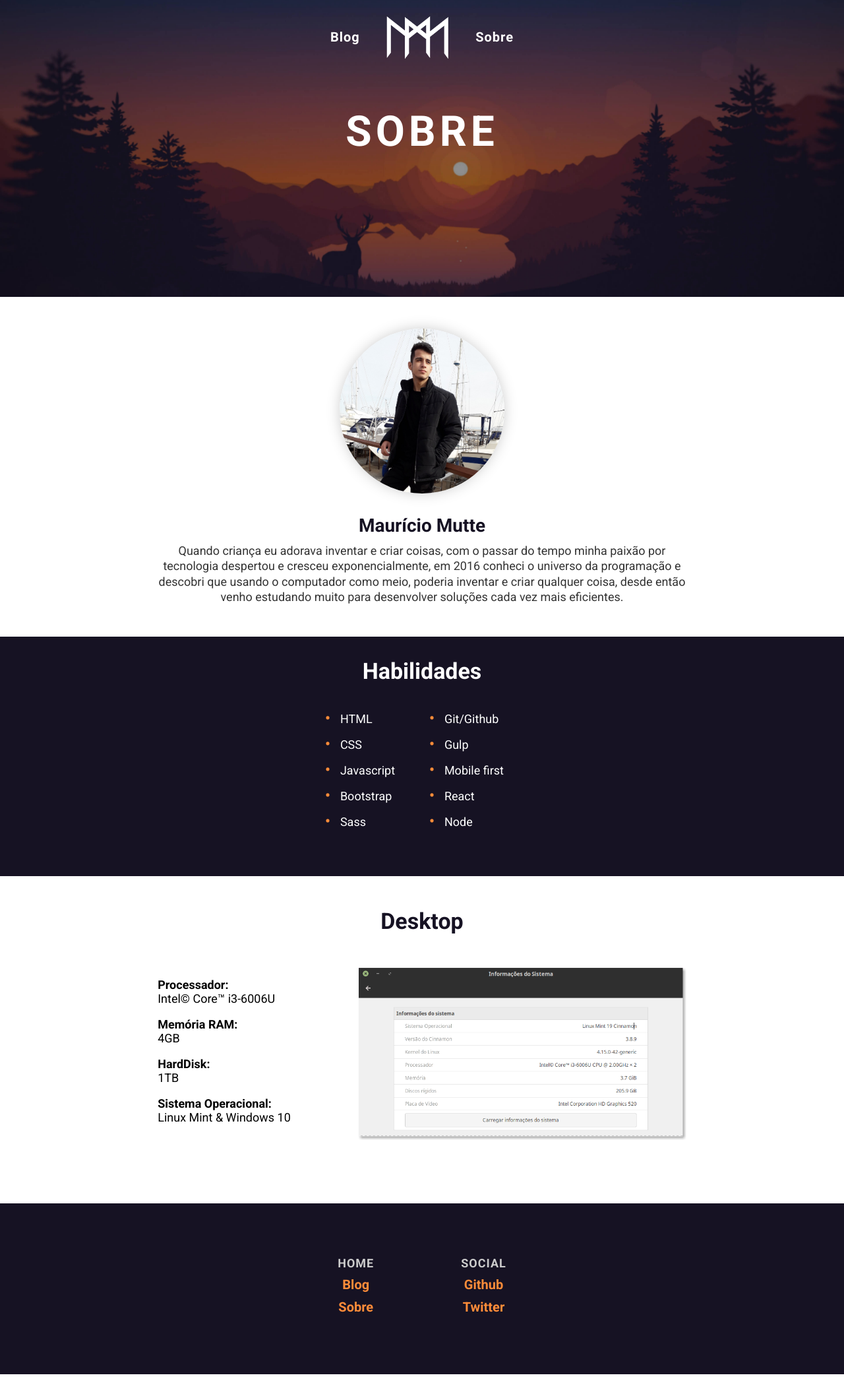
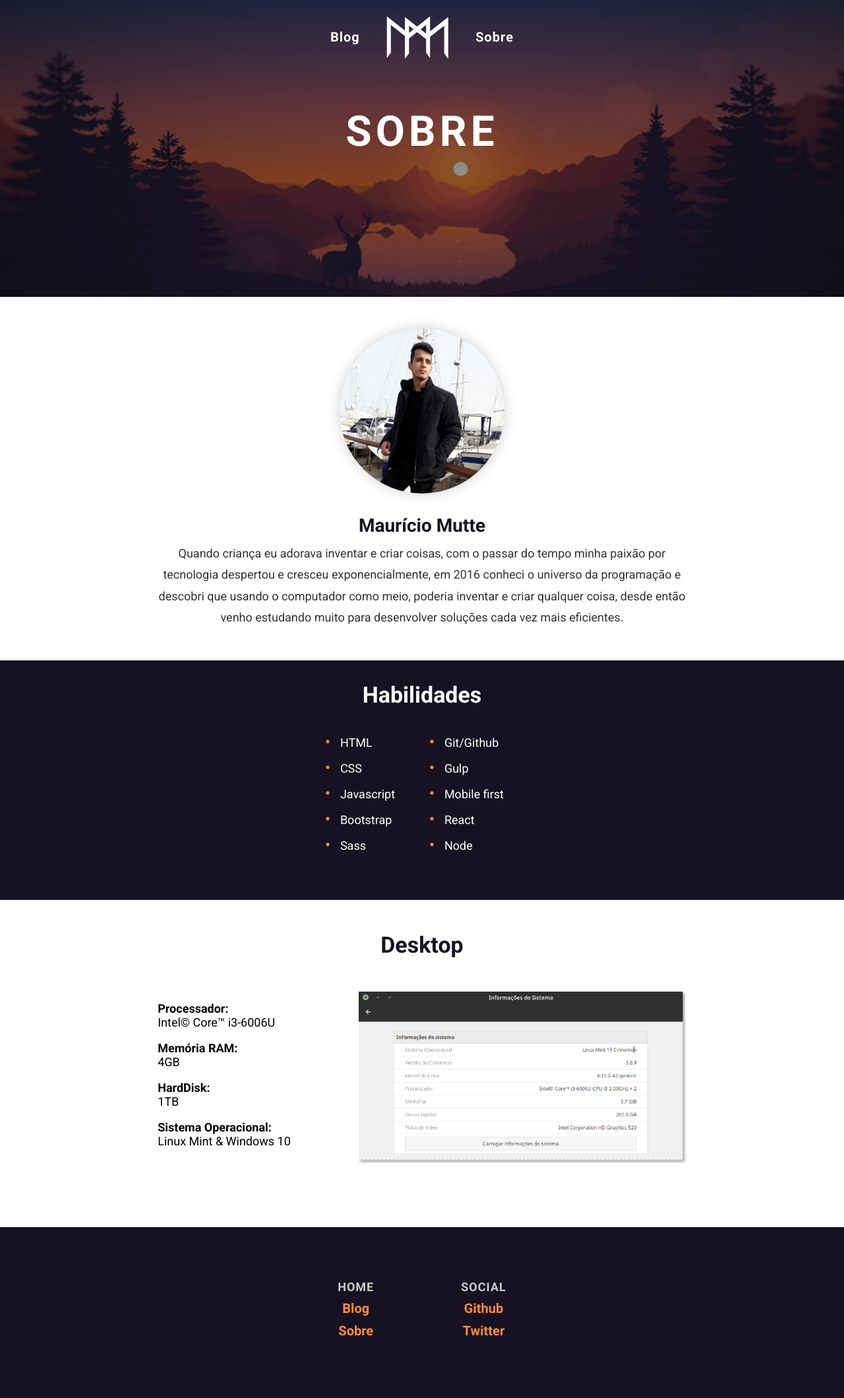
Before and after one commit to mauriciomutte/old-mauriciomutte.github.io, a Jekyll site: the page built from sobre.html, in a window 1280 px wide. Shown: the whole page at 66% size. Built offline with Jekyll 4.4.1, drawn with Linux system fonts in a browser that asks for light colours; before the commit the page ends 2083 px from its top, so only the background shows below that.

Commit message:
Add text pattern style

```diff
--- a/assets/css/main.css
+++ b/assets/css/main.css
@@ -4,6 +4,14 @@
 
 body {
   font-family: 'Roboto', sans-serif; }
+
+.text {
+  color: #333;
+  font-size: 16px;
+  font-weight: 400;
+  line-height: 1.8;
+  word-wrap: break-word;
+  margin: 0 0 1.3em 0; }
 
 .homeBlog {
   margin: 3em 0;
@@ -234,10 +242,8 @@ body {
     font-size: 28px;
     margin: 1em 0 0; }
   .about-me__text {
-    color: #333;
     margin: 10px auto;
     font-size: 18px;
-    line-height: 1.3;
     max-width: 800px; }
 
 .about-skills {
--- a/sobre.html
+++ b/sobre.html
@@ -7,7 +7,7 @@ title: Sobre
   <section class="about-me">
     <img src="/assets/images/about-me.jpg" alt="My photo" class="about-me__img">
     <h3 class="about-me__name">Maurício Mutte</h3>
-    <p class="about-me__text">Quando criança eu adorava inventar e criar coisas,
+    <p class="text about-me__text">Quando criança eu adorava inventar e criar coisas,
       com o passar do tempo minha paixão por tecnologia despertou e cresceu
       exponencialmente, em 2016 conheci o universo da programação e
       descobri que usando o computador como meio, poderia inventar e criar qualquer
--- a/src/css/_about.scss
+++ b/src/css/_about.scss
@@ -28,10 +28,8 @@
   }
 
   &__text {
-    color: $text-color;
     margin: 10px auto;
     font-size: 18px;
-    line-height: 1.3;
     max-width: 800px;
   }
 }
```
Also changed, not shown: src/css/main.scss (+9 -0 lines).
